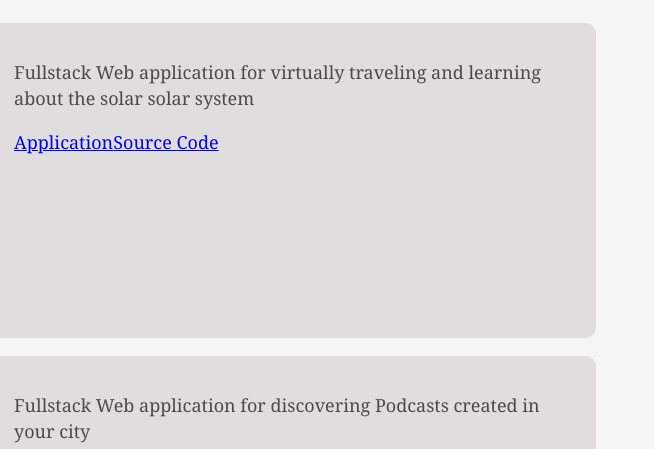
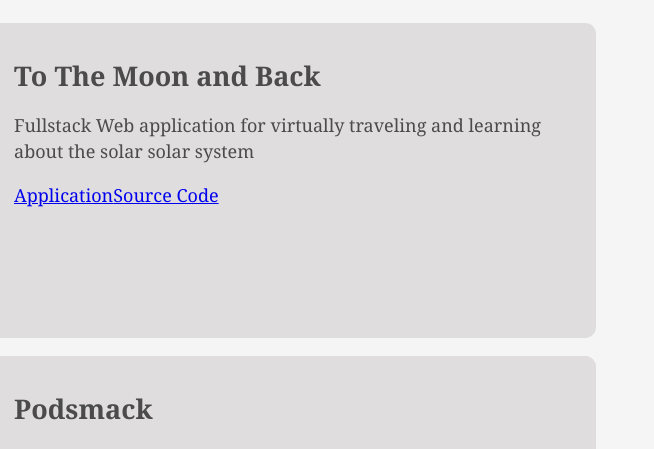
Before and after one commit to kiverso/personal-website, a Gatsby site: page /portfolio in a window 1280 px wide. Shown: the part 156-605 px from the top of the page, 626-1280 px from the left. Built offline with nearby package versions, Linux system fonts and the light colour scheme; Gatsby itself is replaced by a stand-in of ours.

Commit message:
Add project titles.

```diff
--- a/src/pages/portfolio.js
+++ b/src/pages/portfolio.js
@@ -15,6 +15,7 @@ const portfolioPage = ({data}) => (
               <Img fluid={project.node.image.childImageSharp.fluid} />
             </div>
             <div className="project-description">
+              <h2>{project.node.title}</h2>
               <p>{project.node.description}</p>
               <Link to={project.node.demo} className ="project-link" >Application</Link>
               <Link to={project.node.repo} className ="project-link" >Source Code</Link>
```
